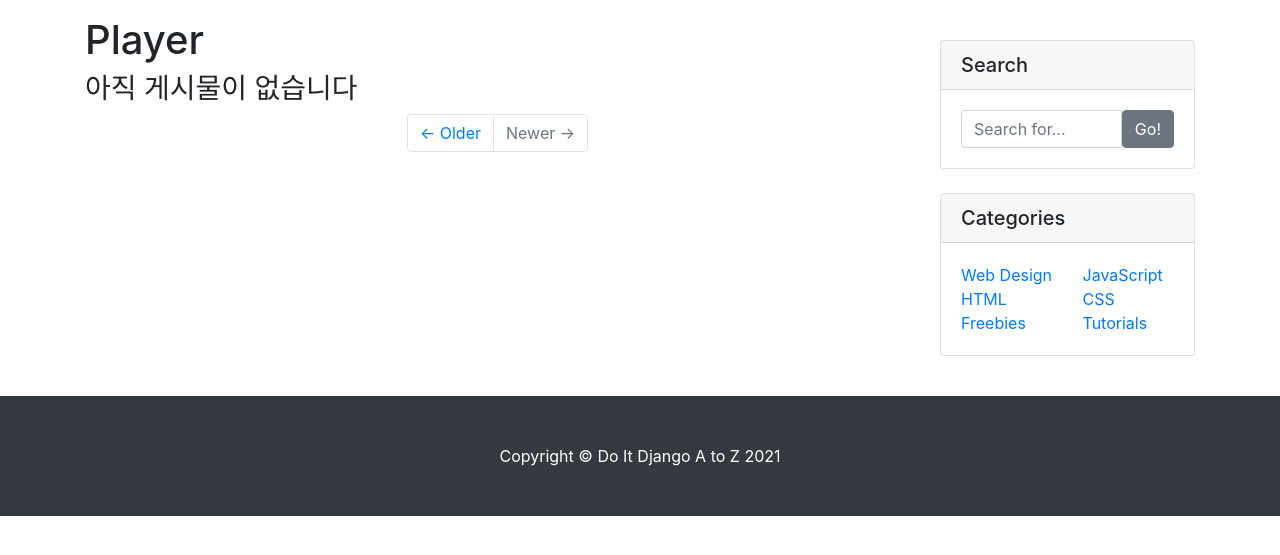
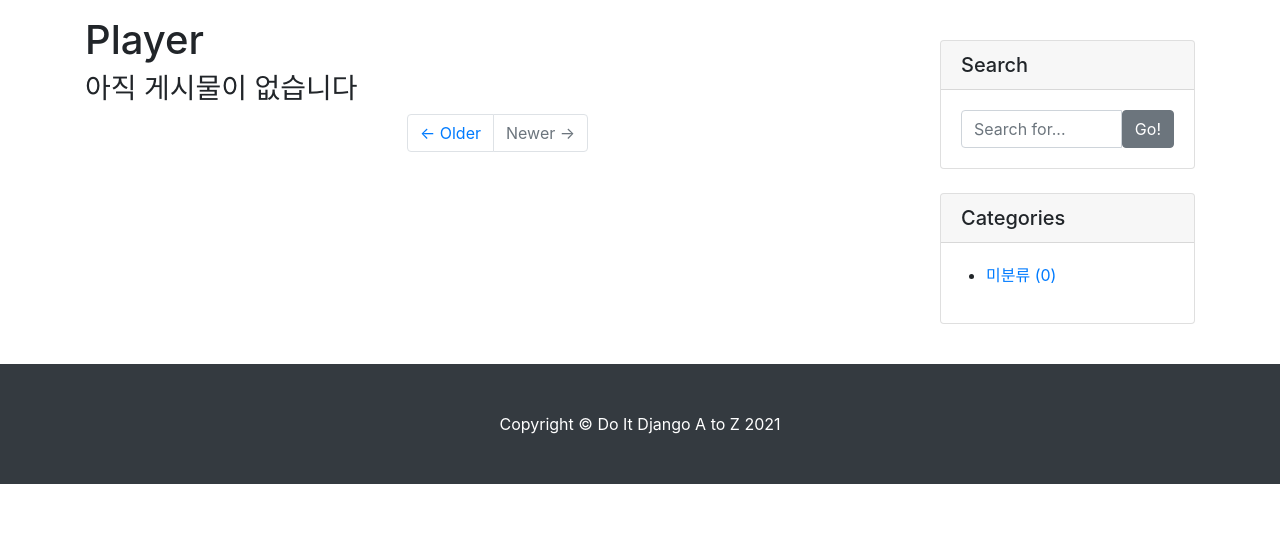
Before and after one commit to haneul5/Capstone_frontend, a Django app: page /player/ in a window 1280 px wide. Shown: the part 56-611 px from the top of the page. Run offline with Django 3.2, Linux system fonts and the light colour scheme; data that the repository does not hold is empty; parts of the project's set-up code (start-up, migrations or seed data) failed here and were passed over; some libraries are stand-ins or nearby versions.

Commit message:
포스트 목록에 카테고리 기능 추가

```diff
--- a/player/templates/player/base.html
+++ b/player/templates/player/base.html
@@ -34,37 +34,21 @@
                     </div>
                 </div>
 
-                <!-- Categories Widget -->
-                <div class="card my-4">
+                <!-- Categories Widget player메인 화면에서 오른쪽 카테고리 부분 -->
+                <div class="card my-4" id="categories-card">
                     <h5 class="card-header">Categories</h5>
                     <div class="card-body">
                         <div class="row">
-                            <div class="col-lg-6">
-                                <ul class="list-unstyled mb-0">
-                                    <li>
-                                        <a href="#">Web Design</a>
-                                    </li>
-                                    <li>
-                                        <a href="#">HTML</a>
-                                    </li>
-                                    <li>
-                                        <a href="#">Freebies</a>
-                                    </li>
-                                </ul>
-                            </div>
-                            <div class="col-lg-6">
-                                <ul class="list-unstyled mb-0">
-                                    <li>
-                                        <a href="#">JavaScript</a>
-                                    </li>
-                                    <li>
-                                        <a href="#">CSS</a>
-                                    </li>
-                                    <li>
-                                        <a href="#">Tutorials</a>
-                                    </li>
-                                </ul>
-                            </div>
+                            <ul>
+                                {% for category in categories %}
+                                <li>
+                                    <a href="{{ category.get_absolute_url}}">{{ category }}({{category.post_set.count}})</a>
+                                </li>
+                                {% endfor %}
+                                <li>
+                                    <a href="/player/category/no_category/">미분류 ({{no_category_post_count }})</a>
+                                </li>
+                            </ul>
                         </div>
                     </div>
                 </div>
@@ -74,9 +58,16 @@
     {% include 'player/footer.html' %}
 
 
-<script src="https://code.jquery.com/jquery-3.5.1.slim.min.js" integrity="sha384-DfXdz2htPH0lsSSs5nCTpuj/zy4C+OGpamoFVy38MVBnE+IbbVYUew+OrCXaRkfj" crossorigin="anonymous"></script>
-<script src="https://cdn.jsdelivr.net/npm/popper.js@1.16.1/dist/umd/popper.min.js" integrity="sha384-9/reFTGAW83EW2RDu2S0VKaIzap3H66lZH81PoYlFhbGU+6BZp6G7niu735Sk7lN" crossorigin="anonymous"></script>
-<script src="https://cdn.jsdelivr.net/npm/bootstrap@4.5.3/dist/js/bootstrap.min.js" integrity="sha384-w1Q4orYjBQndcko6MimVbzY0tgp4pWB4lZ7lr30WKz0vr/aWKhXdBNmNb5D92v7s" crossorigin="anonymous"></script>
+    <script src="https://code.jquery.com/jquery-3.5.1.slim.min.js"
+        integrity="sha384-DfXdz2htPH0lsSSs5nCTpuj/zy4C+OGpamoFVy38MVBnE+IbbVYUew+OrCXaRkfj"
+        crossorigin="anonymous"></script>
+    <script src="https://cdn.jsdelivr.net/npm/popper.js@1.16.1/dist/umd/popper.min.js"
+        integrity="sha384-9/reFTGAW83EW2RDu2S0VKaIzap3H66lZH81PoYlFhbGU+6BZp6G7niu735Sk7lN"
+        crossorigin="anonymous"></script>
+    <script src="https://cdn.jsdelivr.net/npm/bootstrap@4.5.3/dist/js/bootstrap.min.js"
+        integrity="sha384-w1Q4orYjBQndcko6MimVbzY0tgp4pWB4lZ7lr30WKz0vr/aWKhXdBNmNb5D92v7s"
+        crossorigin="anonymous"></script>
 
 </body>
+
 </html>
--- a/player/templates/player/post_list.html
+++ b/player/templates/player/post_list.html
@@ -6,7 +6,7 @@
 {% if post_list.exists %}
 {% for p in post_list %}
 <!-- Blog Post -->
-<div class="card mb-4">
+<div class="card mb-4" id="post-{{p.pk}}">
     {% if p.head_video %}
     <!-- 메인사진 지정 안해도 오류 안나게 해줌-->
     <img class="card-img-top" src="{{p.head_video.url}}" alt="{{p}} head_video">
@@ -14,6 +14,11 @@
     <img class="card-img-top" src="https://picsum.photos/seed/{{p.id}}/800/200" alt="random_image">
     {% endif %}
     <div class="card-body">
+        {% if p.category %}
+        <span class="badge badge=secondary float-right">{{p.category}}</span>
+        {% else %}
+        <span class="badge badge=secondary float-right">미분류</span>
+        {% endif %}
         <h2 class="card-title">{{p.title}}</h2>
         {% if p.hook_text %}
         <h5 class="text-muted">{{p.hook_text}}</h5>
--- a/player/views.py
+++ b/player/views.py
@@ -1,10 +1,17 @@
+from unicodedata import category
 from django.shortcuts import render
 from django.views.generic import ListView , DetailView
-from .models import Post
+from .models import Post, Category
 
 class PostList(ListView):
     model = Post
     ordering = '-pk' #최신 글 순서대로
 
+    def get_context_data(self, **kwargs):
+        context = super(PostList, self).get_context_data()
+        context['categories'] = Category.objects.all() #카테고리 있을 경우 카운트 같은거
+        context['no_category_post_count'] = Post.objects.filter(category=None).count() #카테고리 없는 미분류 항목
+        return context
+
 class PostDetail(DetailView):
     model = Post
```
